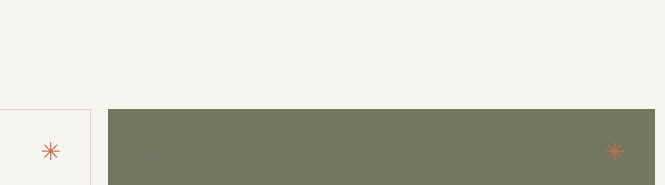
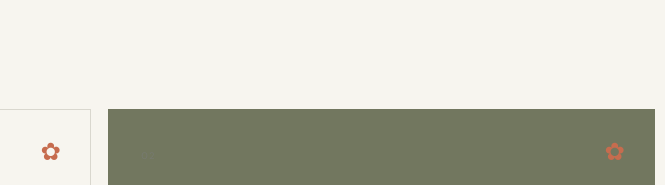
Before and after one commit to guidotti1/wedding-website, a plain HTML site: page index.html in a window 1280 px wide. Shown: the part 780-965 px from the top of the page, 541-1206 px from the left. Drawn offline with nearby package versions, Linux system fonts and the light colour scheme; a web font is replaced by a local one.

Commit message:
Update welcome page tile titles and descriptions

```diff
--- a/index.html
+++ b/index.html
@@ -22,7 +22,7 @@
         <p class="hero-date">SATURDAY <span>·</span> JUNE 26, 2027</p>
       </div>
     </section>
-    <section class="weekend-preview section-shell"><div class="event-cards"><article class="event-card"><span class="card-number">01</span><p class="eyebrow">Friday · June 25, 2027</p><h3>Welcome party</h3><p>We’ll kick off the celebrations at Amelita Mirolo Barn in Upper Arlington. We’d love to see you there.</p><a class="under-link" href="schedule.html#friday">See details <span>↗</span></a><span class="card-flower">✳</span></article><article class="event-card event-card-dark"><span class="card-number">02</span><p class="eyebrow">Saturday · June 26, 2027</p><h3>The wedding</h3><p>Ceremony and reception, all in one place: Darby House, in the Columbus area.</p><a class="under-link" href="schedule.html#saturday">See the timeline <span>↗</span></a><span class="card-flower">✳</span></article></div></section>
+    <section class="weekend-preview section-shell"><div class="event-cards"><article class="event-card"><span class="card-number">01</span><p class="eyebrow">Friday · June 25, 2027</p><h3>Welcome Party</h3><p>We’ll kick off the celebrations at Amelita Mirolo Barn in Upper Arlington. We’d love to see you there.</p><a class="under-link" href="schedule.html#friday">See details <span>↗</span></a><span class="card-flower">✿</span></article><article class="event-card event-card-dark"><span class="card-number">02</span><p class="eyebrow">Saturday · June 26, 2027</p><h3>The Wedding</h3><p>Ceremony and reception, all in one place: Darby House, in the Columbus area.</p><a class="under-link" href="schedule.html#saturday">See the timeline <span>↗</span></a><span class="card-flower">✿</span></article></div></section>
     <section class="closing-note"><span class="closing-star">✳</span><p>Can’t wait to celebrate with you</p><h2>With love,<br><em>Thomas &amp; Erika</em></h2><span class="closing-date">06 — 26 — 27</span><a class="button button-dark" href="rsvp.html">RSVP <span>↗</span></a></section>
   </main>
   <footer class="site-footer"><a class="wordmark" href="index.html">T<span>&amp;</span>E</a><span>THOMAS GUIDOTTI &amp; ERIKA OKU</span><a href="#top">BACK TO TOP ↑</a></footer><script src="script.js"></script>
```
